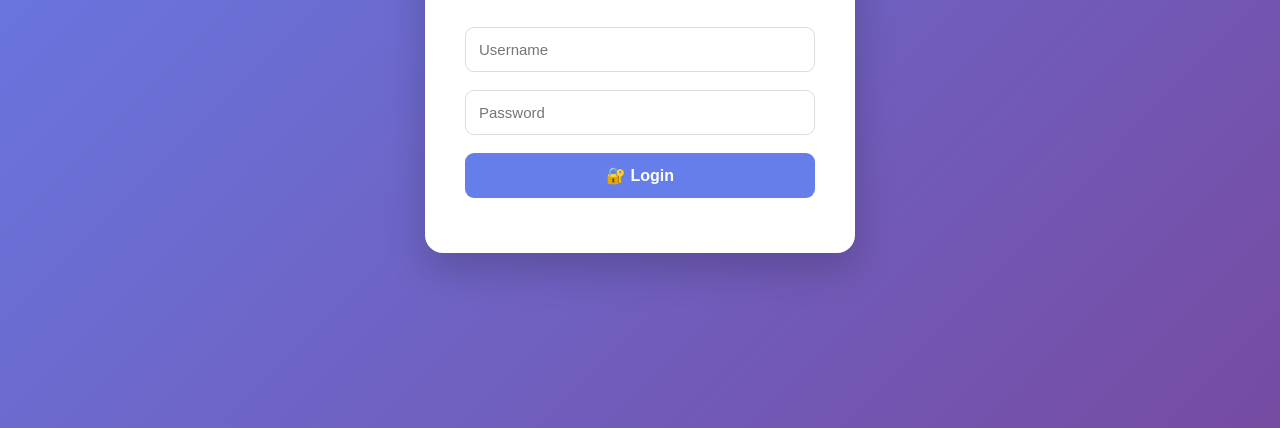
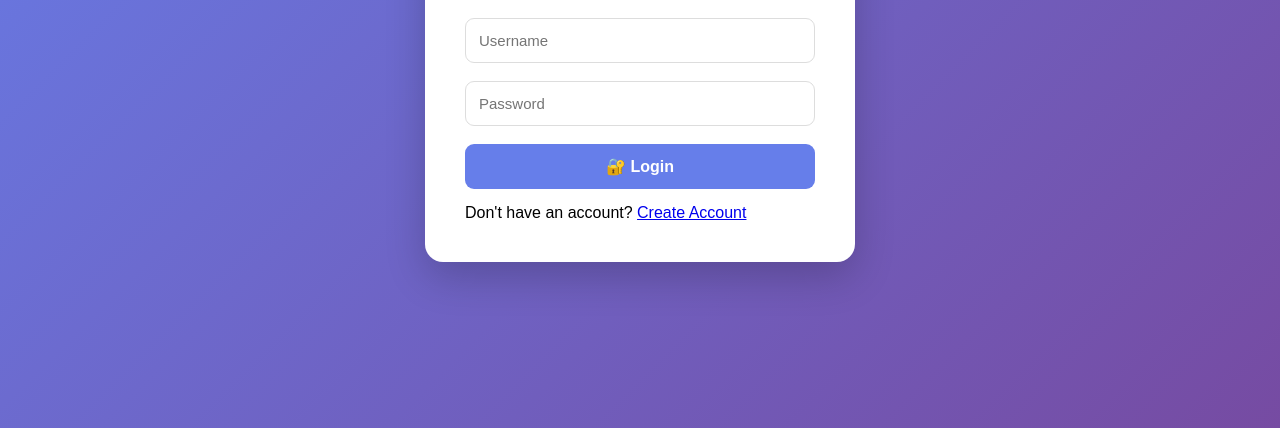
Before and after one commit to hariari0617-jpg/productivity-management-system, a plain HTML site: page frontend/login.html in a window 1280 px wide. Shown: the part 372-800 px from the top of the page. Drawn offline with Linux system fonts and the light colour scheme.

Commit message:
Update login.html

```diff
--- a/frontend/login.html
+++ b/frontend/login.html
@@ -40,6 +40,11 @@
 
                 <p id="loginMessage"></p>
 
+                <p class="register-link">
+    Don't have an account?
+    <a href="register.html">Create Account</a>
+</p>
+
             </form>
 
         </div>
```
